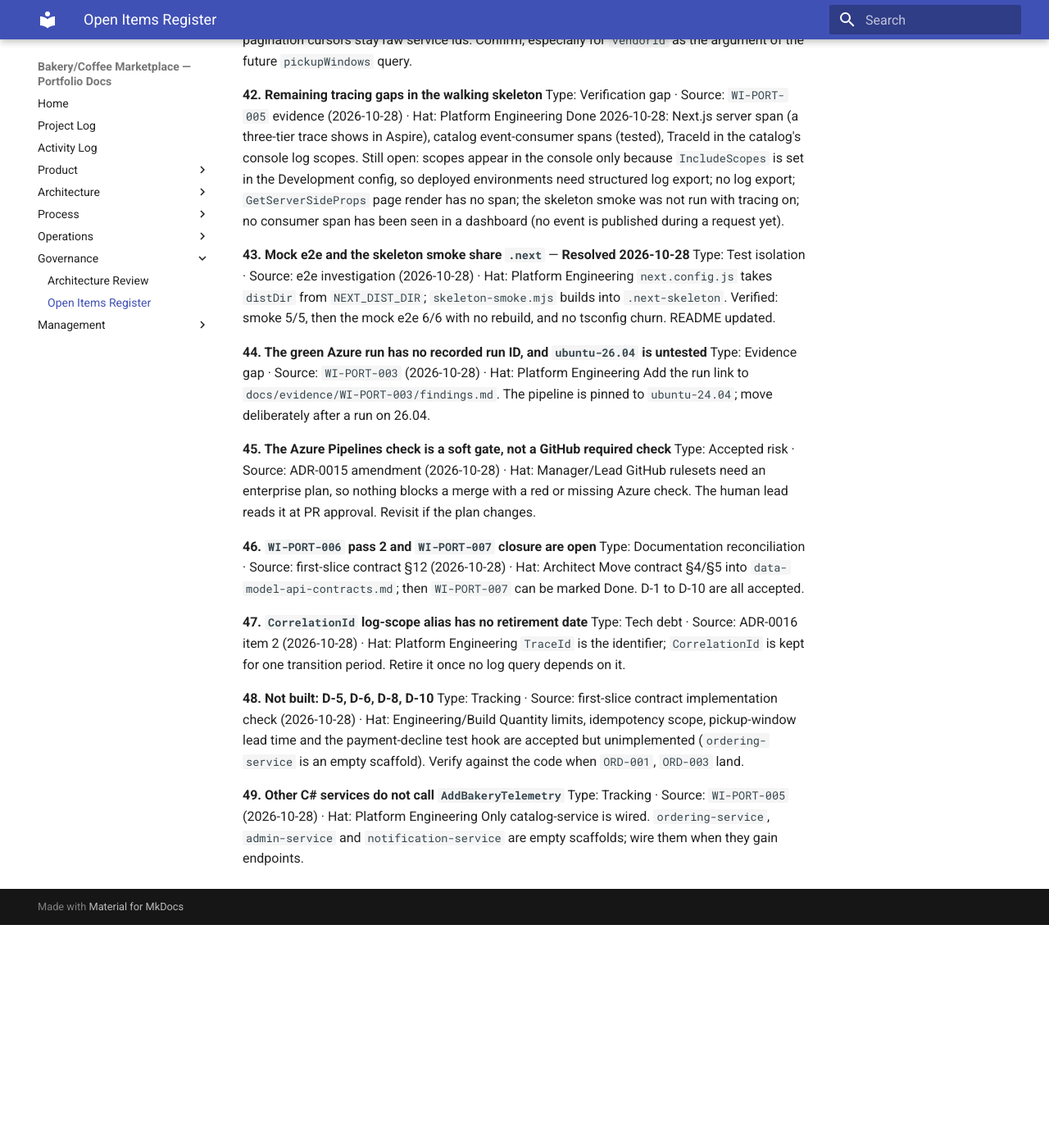
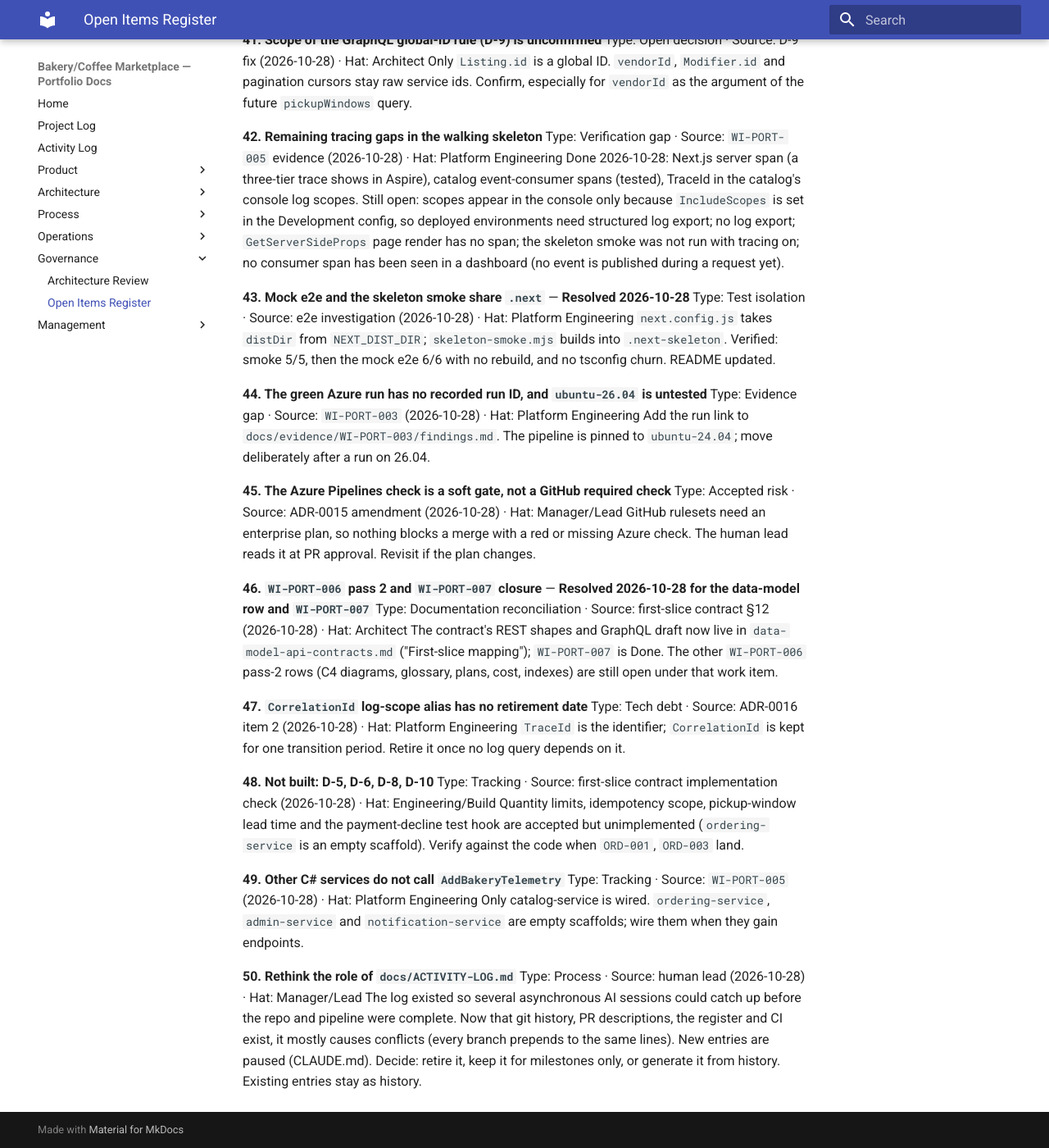
Before and after one commit to benjamin-hedrick/bakery-marketplace, an MkDocs documentation site: the page built from docs/governance/open-items-register.md, in a window 1280 px wide and 1400 px high, scrolled down 6317 px. Shown: the whole window at 82% size. Built offline with MkDocs 1.6.1 and Material for MkDocs 9.7.7, drawn with Linux system fonts in a browser that asks for light colours; before the commit the page ends 7445 px from its top, so only the background shows below that; some of the changed text lies outside the part shown.

Commit message:
Housekeeping: larger branches, ACTIVITY-LOG paused, register updates
CLAUDE.md and branching-strategy.md: a branch/PR may group several work items (commits stay
per work item); rebase on origin/main before pushing. ACTIVITY-LOG new entries paused (open
item 50). Register: items 40 and 46 updated, item 50 added.

Co-Authored-By: Claude Sonnet 5.5 <noreply@anthropic.com>

```diff
--- a/docs/governance/open-items-register.md
+++ b/docs/governance/open-items-register.md
@@ -164,7 +164,7 @@ D-7 says display in the vendor's local zone from vendor config; the vendor model
 
 **40. Money representation is not uniform (D-1)**
 Type: Contract inconsistency · Source: first-slice contract implementation check (2026-10-28) · Hat: Architect
-`PayoutReconciledPayload.NetAmount` is `decimal`; `data-model-api-contracts.md` still uses unqualified `price`, `priceDelta`, `grossAmount`. Part of `WI-PORT-006` pass 2.
+`PayoutReconciledPayload.NetAmount` is `decimal`; `data-model-api-contracts.md` still uses unqualified `price`, `priceDelta`, `grossAmount`. Part of `WI-PORT-006` pass 2. **Partly resolved 2026-10-28:** the data-model doc now uses `priceCents` / `priceDeltaCents` and has a payout-money row; `PayoutReconciledPayload.NetAmount` is still `decimal` in code.
 
 **41. Scope of the GraphQL global-ID rule (D-9) is unconfirmed**
 Type: Open decision · Source: D-9 fix (2026-10-28) · Hat: Architect
@@ -186,9 +186,9 @@ Add the run link to `docs/evidence/WI-PORT-003/findings.md`. The pipeline is pin
 Type: Accepted risk · Source: ADR-0015 amendment (2026-10-28) · Hat: Manager/Lead
 GitHub rulesets need an enterprise plan, so nothing blocks a merge with a red or missing Azure check. The human lead reads it at PR approval. Revisit if the plan changes.
 
-**46. `WI-PORT-006` pass 2 and `WI-PORT-007` closure are open**
+**46. `WI-PORT-006` pass 2 and `WI-PORT-007` closure** — **Resolved 2026-10-28 for the data-model row and `WI-PORT-007`**
 Type: Documentation reconciliation · Source: first-slice contract §12 (2026-10-28) · Hat: Architect
-Move contract §4/§5 into `data-model-api-contracts.md`; then `WI-PORT-007` can be marked Done. D-1 to D-10 are all accepted.
+The contract's REST shapes and GraphQL draft now live in `data-model-api-contracts.md` ("First-slice mapping"); `WI-PORT-007` is Done. The other `WI-PORT-006` pass-2 rows (C4 diagrams, glossary, plans, cost, indexes) are still open under that work item.
 
 **47. `CorrelationId` log-scope alias has no retirement date**
 Type: Tech debt · Source: ADR-0016 item 2 (2026-10-28) · Hat: Platform Engineering
@@ -201,3 +201,7 @@ Quantity limits, idempotency scope, pickup-window lead time and the payment-decl
 **49. Other C# services do not call `AddBakeryTelemetry`**
 Type: Tracking · Source: `WI-PORT-005` (2026-10-28) · Hat: Platform Engineering
 Only catalog-service is wired. `ordering-service`, `admin-service` and `notification-service` are empty scaffolds; wire them when they gain endpoints.
+
+**50. Rethink the role of `docs/ACTIVITY-LOG.md`**
+Type: Process · Source: human lead (2026-10-28) · Hat: Manager/Lead
+The log existed so several asynchronous AI sessions could catch up before the repo and pipeline were complete. Now that git history, PR descriptions, the register and CI exist, it mostly causes conflicts (every branch prepends to the same lines). New entries are paused (CLAUDE.md). Decide: retire it, keep it for milestones only, or generate it from history. Existing entries stay as history.
```
Also changed, not shown: CLAUDE.md (+2 -2 lines), docs/process/branching-strategy.md (+1 -1 lines).
